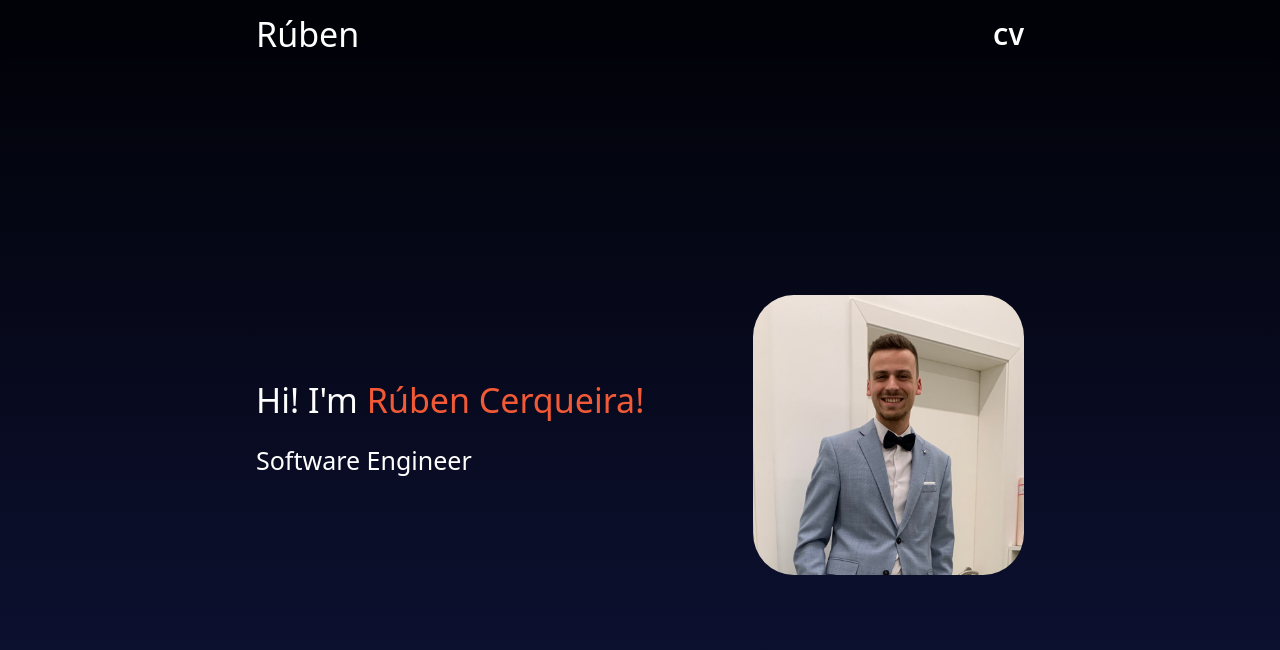
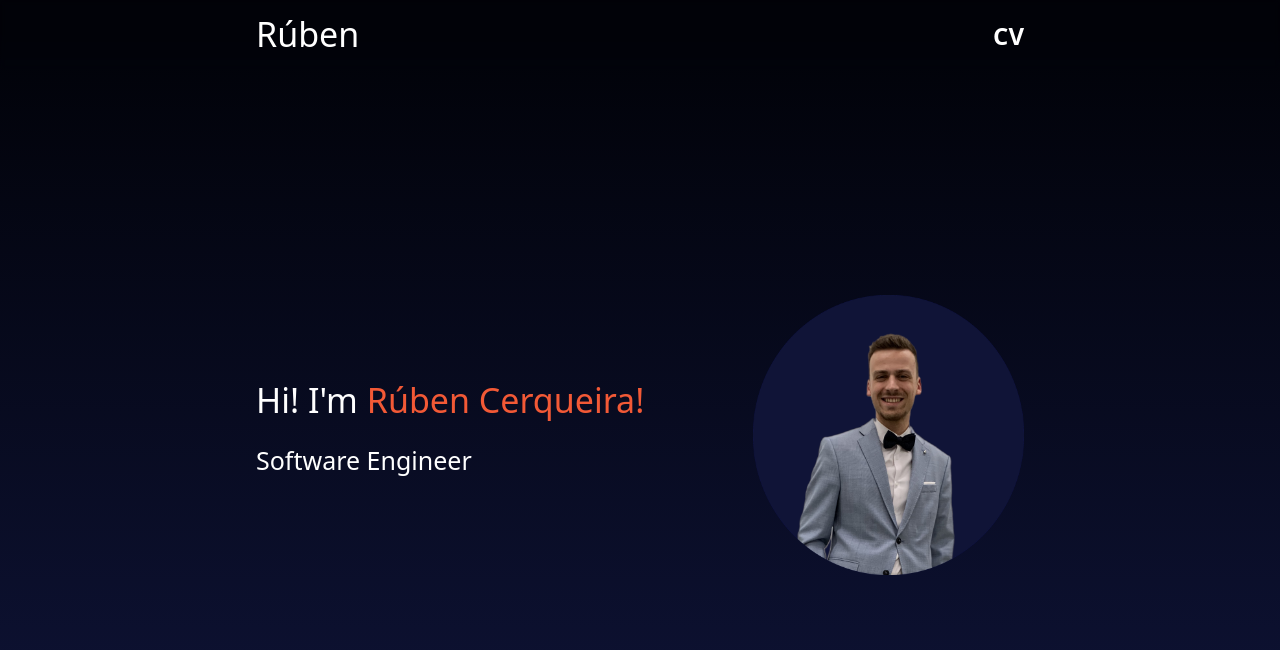
Before and after one commit to rubenccerqueira/rubenccerqueira.github.io, an Angular app: page /dashboard in a window 1280 px wide. Shown: the top 650 px of the page. Built offline with nearby package versions, Linux system fonts and the light colour scheme.

Commit message:
remove background from photo

```diff
--- a/src/app/cv/cv.component.ts
+++ b/src/app/cv/cv.component.ts
@@ -8,7 +8,6 @@ import * as cvData from './../data/cvData.json';
   standalone: false,
 })
 export class CvComponent implements OnInit {
-  imgPath = './../assets/photo.jpeg';
   cvData = cvData;
 
   constructor() {}
--- a/src/app/dashboard/dashboard.component.html
+++ b/src/app/dashboard/dashboard.component.html
@@ -6,7 +6,7 @@
         <p>Software Engineer</p>
       </div>
       <div id="infoBody-photo">
-        <img src="./../../assets/photo.jpeg" />
+        <img src="./../../assets/photo.png" />
       </div>
     </div>
   </div>
```
Also changed, not shown: src/assets/photo.jpeg (deleted), src/assets/photo.png (added), 6 other files (tests, documents, lock files or other folders).
